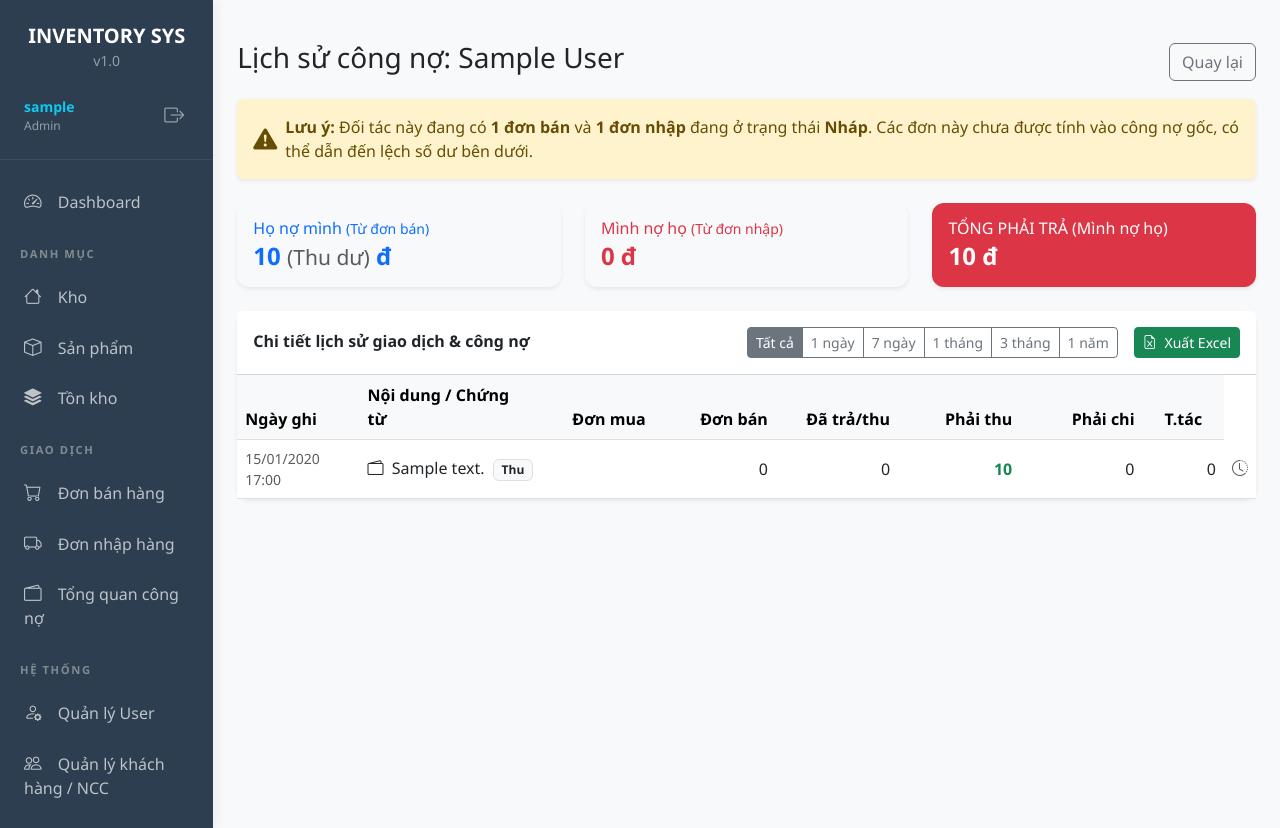
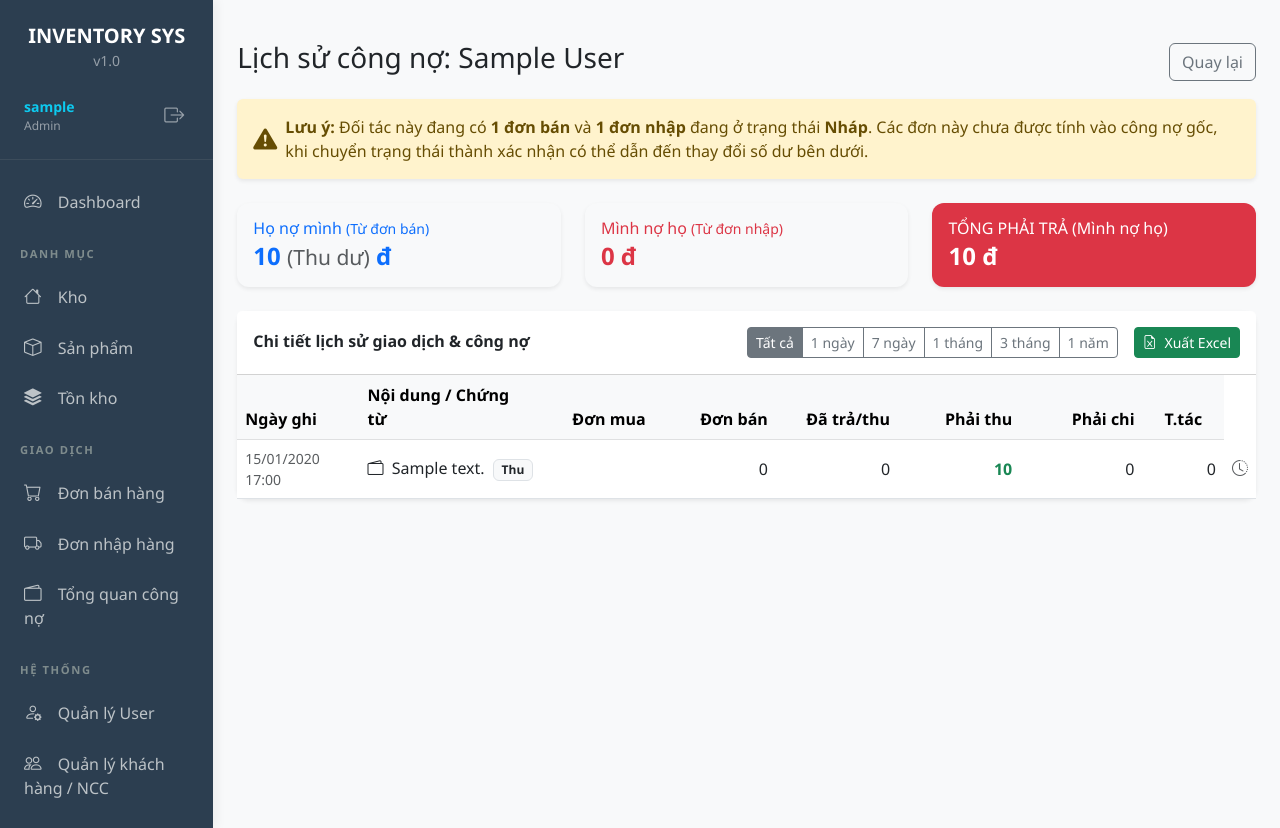
Before and after one commit to tinhduong/inventory_system, a Django app: page /debt/customer/1/ in a window 1280 px wide. Run offline with Django 5.2, Linux system fonts and the light colour scheme; a user stored in the database is signed in; tables that the repository leaves empty hold one stand-in row (values such as "Sample post"); some libraries are stand-ins or nearby versions.

Commit message:
Update draft order warning message text

```diff
--- a/templates/debt/customer_debt.html
+++ b/templates/debt/customer_debt.html
@@ -14,7 +14,7 @@
         {% if draft_sales %}<strong>{{ draft_sales }} đơn bán</strong>{% endif %}
         {% if draft_sales and draft_purchases %} và {% endif %}
         {% if draft_purchases %}<strong>{{ draft_purchases }} đơn nhập</strong>{% endif %}
-        đang ở trạng thái <strong>Nháp</strong>. Các đơn này chưa được tính vào công nợ gốc, có thể dẫn đến lệch số dư bên dưới.
+        đang ở trạng thái <strong>Nháp</strong>. Các đơn này chưa được tính vào công nợ gốc, khi chuyển trạng thái thành xác nhận có thể dẫn đến thay đổi số dư bên dưới.
     </div>
 </div>
 {% endif %}
```
